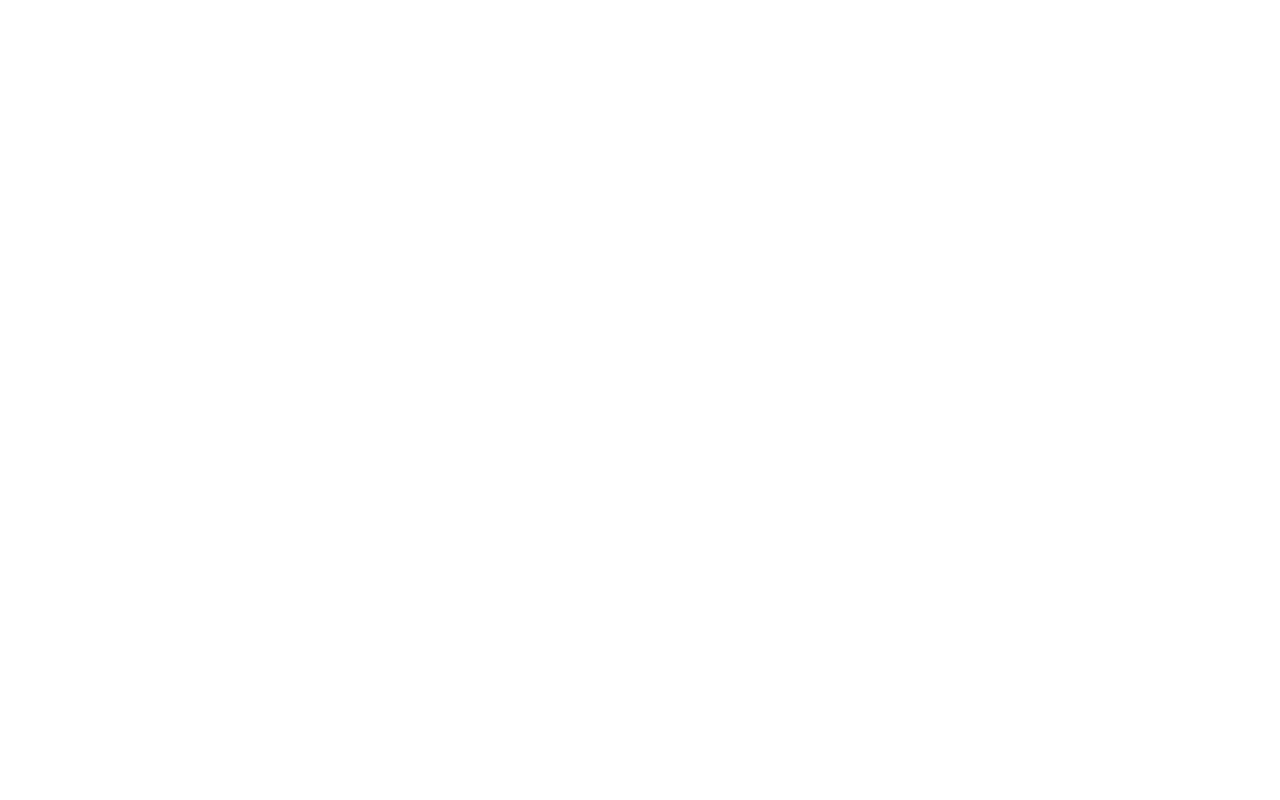
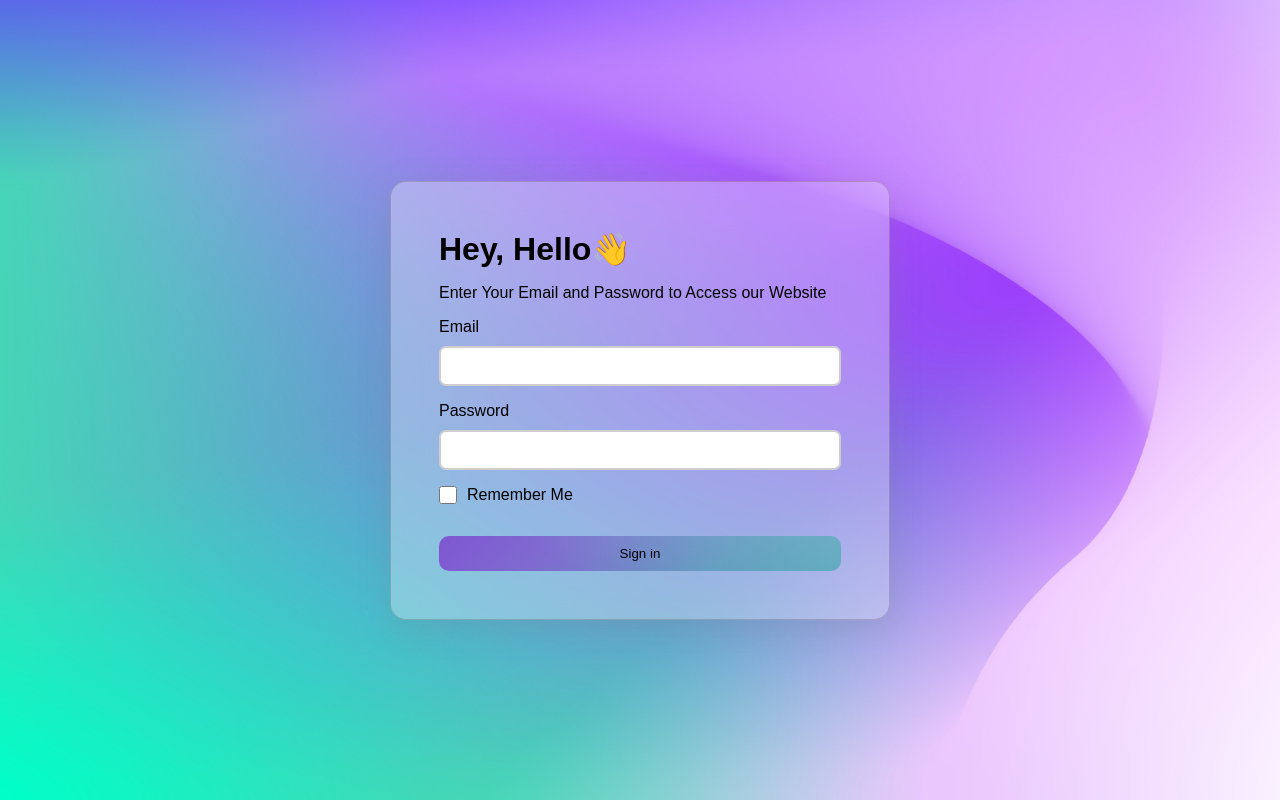
Before and after one commit to Dalia-Alawneh/auth-dummy-project, a plain HTML site: page pages/login.html in a window 1280 px wide. Drawn offline with Linux system fonts and the light colour scheme; a web font is replaced by a local one.

Commit message:
Implement login page design

```diff
--- a/assets/css/index.css
+++ b/assets/css/index.css
@@ -0,0 +1,105 @@
+@import url('https://fonts.googleapis.com/css2?family=Signika+Negative:wght@300;400;500;600;700&display=swap');
+
+* {
+    margin: 0;
+    padding: 0;
+    box-sizing: border-box;
+    font-family: 'Signika Negative', sans-serif;
+}
+
+.bg--gradient {
+    overflow: hidden;
+    background: linear-gradient(217deg, rgba(250, 64, 64, 0.8), rgba(250, 64, 64, 0) 70.71%),
+        linear-gradient(127deg, #b795fc, rgba(0, 255, 0, 0) 70.71%),
+        linear-gradient(336deg, rgba(0, 128, 255, 0.8), rgba(0, 0, 255, 0) 70.71%);
+    background-image: url(../img/bg.jpg);
+    background-size: cover;
+    /* linear-gradient(45deg, #D7C4FC, #ABC1F6 ,#6CBAFE, #ACC9F7,#D6E1F3,#BEC3FD) */
+}
+
+.main {
+    height: 100vh;
+}
+
+.card {
+    width: 90%;
+    max-width: 500px;
+    margin: 3rem auto;
+    padding: 3rem;
+}
+
+.blur--bg {
+    background: rgba(255, 255, 255, 0.306);
+    backdrop-filter: blur(25px);
+    border-radius: 16px;
+    border: 1px solid rgba(64, 30, 30, 0.18);
+    box-shadow: 0 8px 32px 0 rgba(125, 124, 124, 0.21);
+    -webkit-border-radius: 16px;
+    -moz-border-radius: 16px;
+    -ms-border-radius: 16px;
+    -o-border-radius: 16px;
+}
+
+.center {
+    display: flex;
+    justify-content: center;
+    align-items: center;
+}
+
+.center-start {
+    display: flex;
+    justify-content: start;
+    align-items: center;
+}
+
+.margin-top--1 {
+    margin-top: 1rem;
+}
+
+.margin-start--1 .margin-top--2 {
+    margin-top: 2rem;
+}
+
+.block-all * {
+    display: block;
+    width: 100%;
+}
+
+.block {
+    display: block;
+    width: 100%;
+}
+
+.btn {
+    padding-block: 10px;
+    margin-top: 2rem;
+    cursor: pointer;
+    border: none;
+    border-radius: 10px;
+    background: linear-gradient(217deg, rgba(112, 181, 198, 0.8), rgba(64, 203, 250, 0) 70.71%), linear-gradient(127deg, #7f56d1, rgba(0, 255, 0, 0.123) 70.71%), linear-gradient(336deg, rgba(60, 128, 197, 0.8), rgba(153, 0, 255, 0.333) 70.71%);
+    -webkit-border-radius: 10px;
+    -moz-border-radius: 10px;
+    -ms-border-radius: 10px;
+    -o-border-radius: 10px;
+}
+
+.input-group.block-all input {
+    margin-top: 10px;
+    height: 40px;
+    padding: 5px;
+    border: 2px solid #cecece;
+    border-radius: 7px;
+    outline: none;
+    font-size: 1.1rem;
+    -webkit-border-radius: 7px;
+    -moz-border-radius: 7px;
+    -ms-border-radius: 7px;
+    -o-border-radius: 7px;
+
+}
+
+input[type="checkbox"] {
+    margin-right: 10px;
+    width: 18px;
+    height: 18px;
+}
--- a/index.html
+++ b/index.html
@@ -4,8 +4,13 @@
     <meta charset="UTF-8">
     <meta name="viewport" content="width=device-width, initial-scale=1.0">
     <title>Home</title>
+    <link rel="stylesheet" href="assets/css/index.css">
+
 </head>
 <body>
     Home
+
+
+    <script src="assets/js/index.js"></script>
 </body>
 </html>
--- a/pages/login.html
+++ b/pages/login.html
@@ -0,0 +1,36 @@
+<!DOCTYPE html>
+<html lang="en">
+<head>
+    <meta charset="UTF-8">
+    <meta name="viewport" content="width=device-width, initial-scale=1.0">
+    <title>Sign in</title>
+    <link rel="icon" type="image/x-icon" href="../assets/img/fav.png">
+    <link rel="stylesheet" href="../assets/css/index.css">
+
+</head>
+<body>
+    <main class="main bg--gradient bg--animate center">
+        <div class="blur--bg card">
+            <h1>Hey, Hello&#x1F44B; </h1>
+            <p class="margin-top--1">Enter Your Email and Password to Access our Website</p>
+            <form action="" class="margin-top--2">
+                <div class="input-group block-all margin-top--1">
+                    <label for="email">Email</label>
+                    <input type="email" name="email" id="email">
+                </div>
+                <div class="input-group block-all margin-top--1">
+                    <label for="password">Password</label>
+                    <input type="password" name="password" id="password">
+                </div>
+                <div class="input-group margin-top--1 center-start">
+                    <input type="checkbox" name="saveAccount" id="save-account">
+                    <label class="../assets/css/index.cssmargin-start--1" for="save-account">Remember Me</label>
+                </div>
+                <button class="btn block" type="submit">Sign in</button>
+            </form>
+        </div>
+    </main>
+
+    <script src="../assets/js/index.js"></script>
+</body>
+</html>
```
Also changed, not shown: assets/img/bg.jpg (added), assets/img/fav.png (added), assets/img/login-page.png (deleted).
